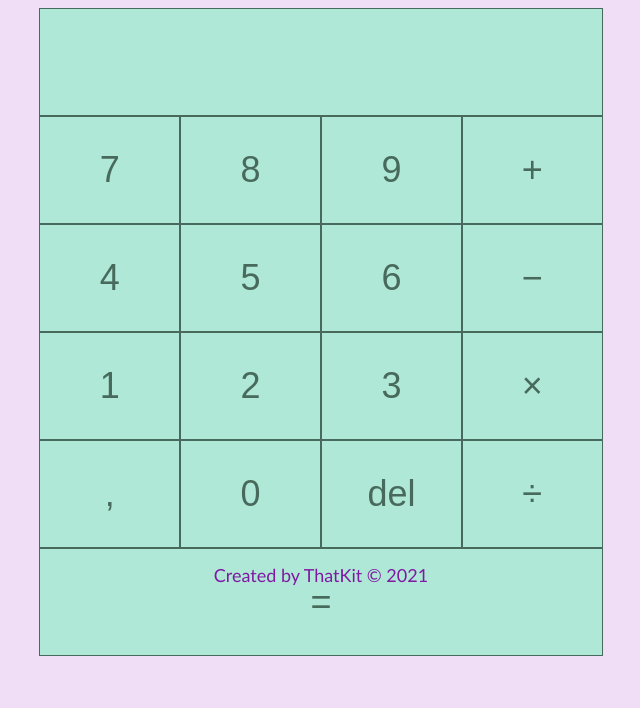
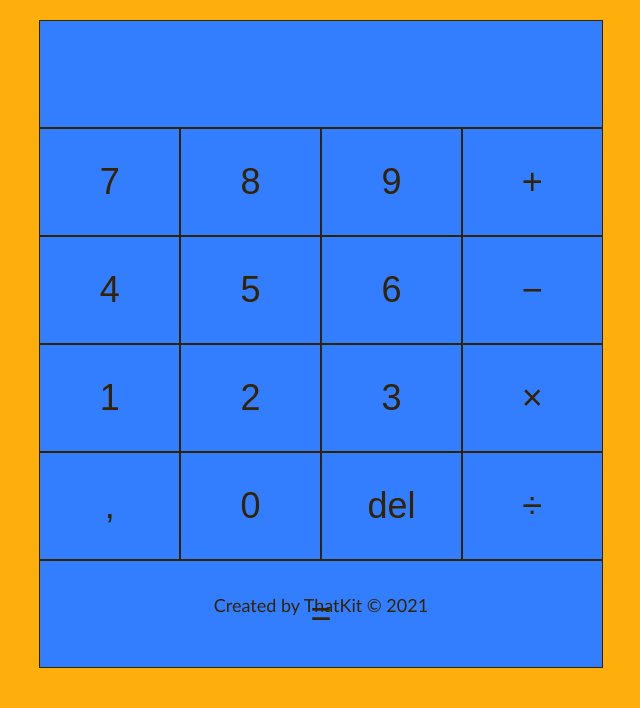
Before and after one commit to thatkit/calculator-made-simple, a plain HTML site: page index.html in a window 1280 px wide. Shown: the part 92-800 px from the top of the page, without its empty margins (319-959 px from the left). Drawn offline with Linux system fonts and the light colour scheme.

Commit message:
removal of button  selection border

```diff
--- a/style.css
+++ b/style.css
@@ -11,13 +11,17 @@ html {
 body {
     font-size: 1rem;
     font-family: 'Trebuchet MS', 'Lucida Sans Unicode', 'Lucida Grande', 'Lucida Sans', Arial, sans-serif;
-    color: #7F19A3;
-    background-color: #dfb9ed75;
+    color: #332302;
+    background-color: #FFAF0B;
     text-align: center;
     align-content: center;
 }
 
 /* Layout */
+
+header {
+    margin-bottom: 2rem;
+}
 
 main {
     width: 44vw;
@@ -100,7 +104,7 @@ main {
 }
 
 footer {
-    margin-top: 2rem;
+    margin-top: 3rem;
 }
 
 /* Buttons Styles */
@@ -108,15 +112,15 @@ footer {
 #calc-field {
     width: 100%;
     height: 6rem;
-    color: hsl(154, 19%, 35%);
-    background-color: #84f0c198;
-    border: 1px solid hsl(154, 19%, 35%);
+    color: #332302;
+    background-color: #337EFF;
+    border: 1px solid #332302;
 }
 
 button {
-    color: hsl(154, 19%, 35%);
-    background-color: #84f0c198;
-    border: 1px solid hsl(154, 19%, 35%);
+    color: #332302;
+    background-color: #337EFF;
+    border: 1px solid #332302;
     height: 6rem;
     width: 11vw;
     padding: 0;
@@ -124,6 +128,7 @@ button {
     display: flex;
     justify-content: center;
     align-items: center;
+    cursor: pointer;
 }
 
 /*#zero, #one, #two, #three, #four, #five, #six, #seven, #eight, #nine, #addition, #subtraction, #multiplication, #division, #dot, #delete {
@@ -141,5 +146,9 @@ button {
 }
 
 button:hover {
-    background-color: #EBAF2D;
+    background-color: #FFAF0B;
 }
+
+button:focus {
+    outline: none;
+}
```
